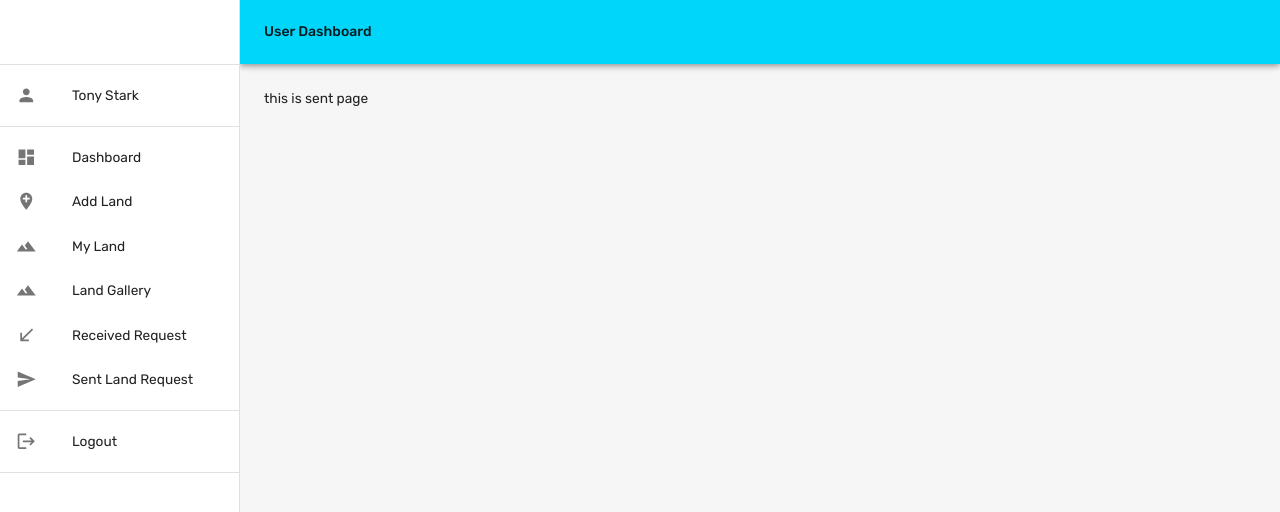
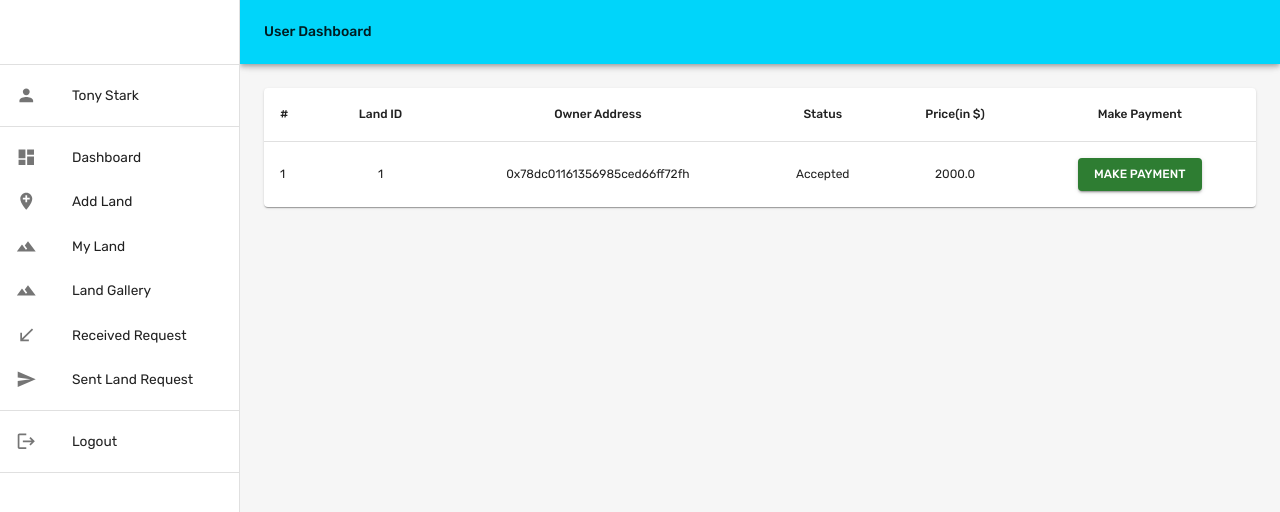
Before and after one commit to Prometheus2k/LandReg, a React (Create React App) app: page /user in a window 1280 px wide. Both pictures are taken after a click on the item "Sent Land Request". Shown: the top 512 px of the page. Built offline with nearby package versions, Linux system fonts and the light colour scheme.

Commit message:
added send land request page

```diff
--- a/package.json
+++ b/package.json
@@ -18,6 +18,7 @@
     "react-redux": "^8.0.5",
     "react-router-dom": "^6.10.0",
     "react-scripts": "5.0.1",
+    "reactjs-popup": "^2.0.5",
     "redux-persist": "^6.0.0",
     "responsive-responsive-img-material-ui": "^3.0.0",
     "web-vitals": "^2.1.4",
--- /dev/null
+++ b/src/scenes/userdashboard/paymentbox.jsx
@@ -0,0 +1,32 @@
+import React from 'react';
+import Popup from 'reactjs-popup';
+import 'reactjs-popup/dist/index.css';
+
+export default function Paymentmodel() {
+    return (
+
+        <div>
+              {console.log("here")}
+            <h4>Confirm Payment</h4>
+            <Popup trigger=
+                {<button> Click to open modal </button>}
+                modal nested>
+                {
+                    close => (
+                        <div className='modal'>
+                            <div className='content'>
+                                Welcome to GFG!!!
+                            </div>
+                            <div>
+                                <button onClick=
+                                    {() => close()}>
+                                        Close modal
+                                </button>
+                            </div>
+                        </div>
+                    )
+                }
+            </Popup>
+        </div>
+    )
+};
--- a/src/scenes/userdashboard/sent.jsx
+++ b/src/scenes/userdashboard/sent.jsx
@@ -1,5 +1,71 @@
+import * as React from "react";
+import {
+  Table,
+  TableBody,
+  TableCell,
+  TableContainer,
+  TableHead,
+  TableRow,
+  Paper,
+  Button,
+  colors,
+} from "@mui/material";
+import { color } from "@mui/system";
+import Paymentmodel from "./paymentbox";
+function createData(number, address, name, id_proof, pan, document, verify) {
+  return { number, address, name, id_proof, pan, document, verify };
+}
+
+const rows = [
+  createData(
+    1,
+    1,
+    "0x78dc01161356985ced66ff72fh",
+    "Accepted",
+    "2000.0",
+    "Make Payment",
+
+  ),
+];
 const Sentpage = () => {
-  return <div>this is sent page</div>;
+  return (
+    <TableContainer component={Paper}>
+      <Table sx={{ minWidth: 650 }} aria-label="simple table">
+        <TableHead>
+          <TableRow>
+            <TableCell>#</TableCell>
+            <TableCell align="center">Land ID</TableCell>
+            <TableCell align="center">Owner Address</TableCell>
+            <TableCell align="center">Status</TableCell>
+            <TableCell align="center">Price(in $)</TableCell>
+            <TableCell align="center">Make Payment</TableCell>
+
+          </TableRow>
+        </TableHead>
+        <TableBody>
+          {rows.map((row) => (
+            <TableRow
+              key={row.name}
+              sx={{ "&:last-child td, &:last-child th": { border: 0 } }}
+            >
+              <TableCell component="th" scope="row">
+                {row.number}
+              </TableCell>
+              <TableCell align="center">{row.address}</TableCell>
+              <TableCell align="center">{row.name}</TableCell>
+              <TableCell align="center">{row.id_proof}</TableCell>
+              <TableCell align="center">{row.pan}</TableCell>
+              <TableCell align="center">
+               <Button onClick={() => {Paymentmodel()}} color="success" variant="contained">{row.document}</Button>
+                </TableCell>
+
+            </TableRow>
+          ))}
+        </TableBody>
+      </Table>
+    </TableContainer>
+  );
+
 };
 
 export default Sentpage;
```
Also changed, not shown: 1 other file (tests, documents, lock files or other folders).
